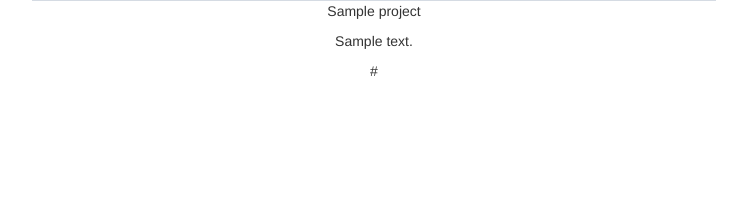
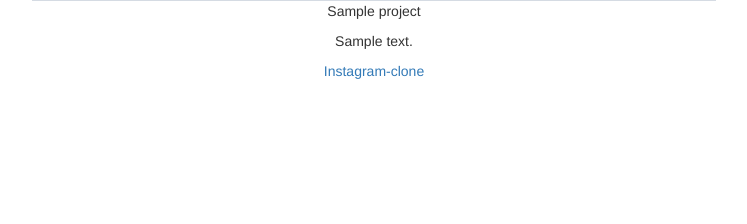
Before and after one commit to sngina/Award, a Django app: page / in a window 1280 px wide. Shown: the part 576-800 px from the top of the page, without its empty margins (281-1028 px from the left). Run offline with Django 3.2, Linux system fonts and the light colour scheme; a user stored in the database is signed in; data comes from the database, SQL or seed files in the repository; tables that the repository leaves empty hold one stand-in row (values such as "Sample post"); grey boxes marked "Sample" are stand-in pictures; some libraries are stand-ins or nearby versions.

Commit message:
add project file

```diff
--- a/project/templates/profile/index.html
+++ b/project/templates/profile/index.html
@@ -37,7 +37,7 @@
                     <img src="{{project.image_photo.url}}" width="60%">
                     <p>{{project.title}}</p>
                     <p>{{project.description }}</p>
-                    <p>{{project.link}}</p>
+                    <a href="{{project.link">Instagram-clone</a>
                 </div>
 
             </div>
```
Also changed, not shown: project/templates/profile/project.html (added).
